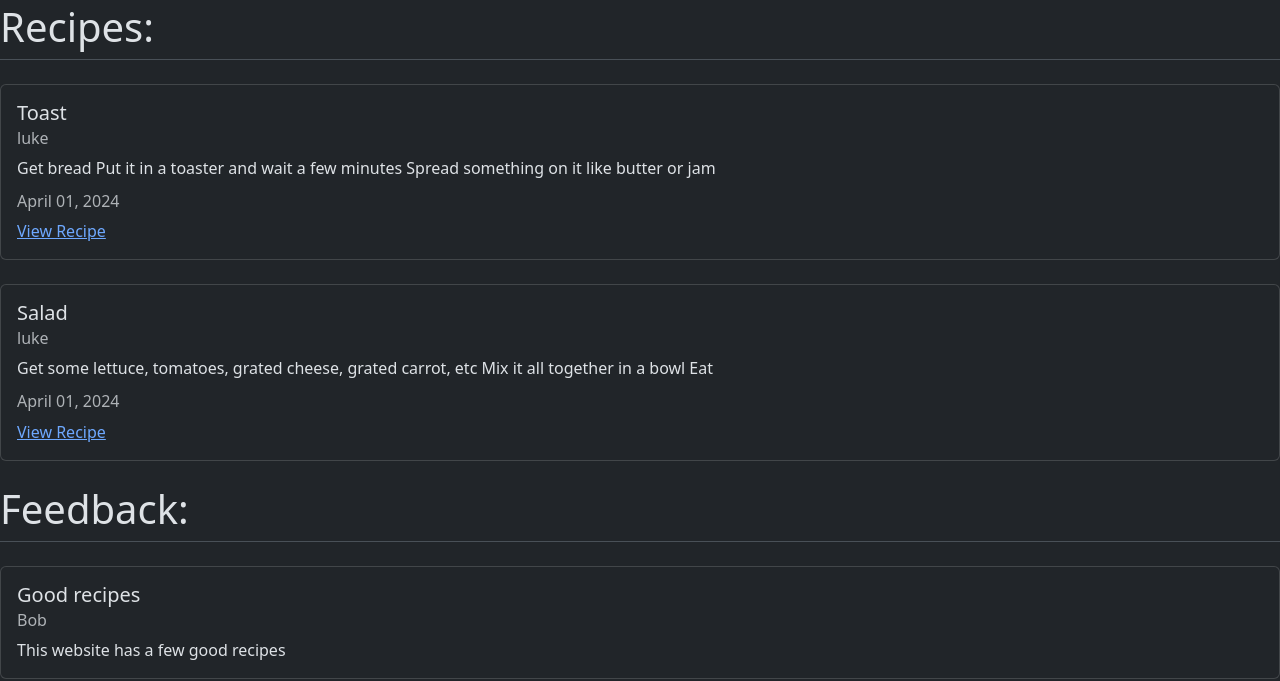
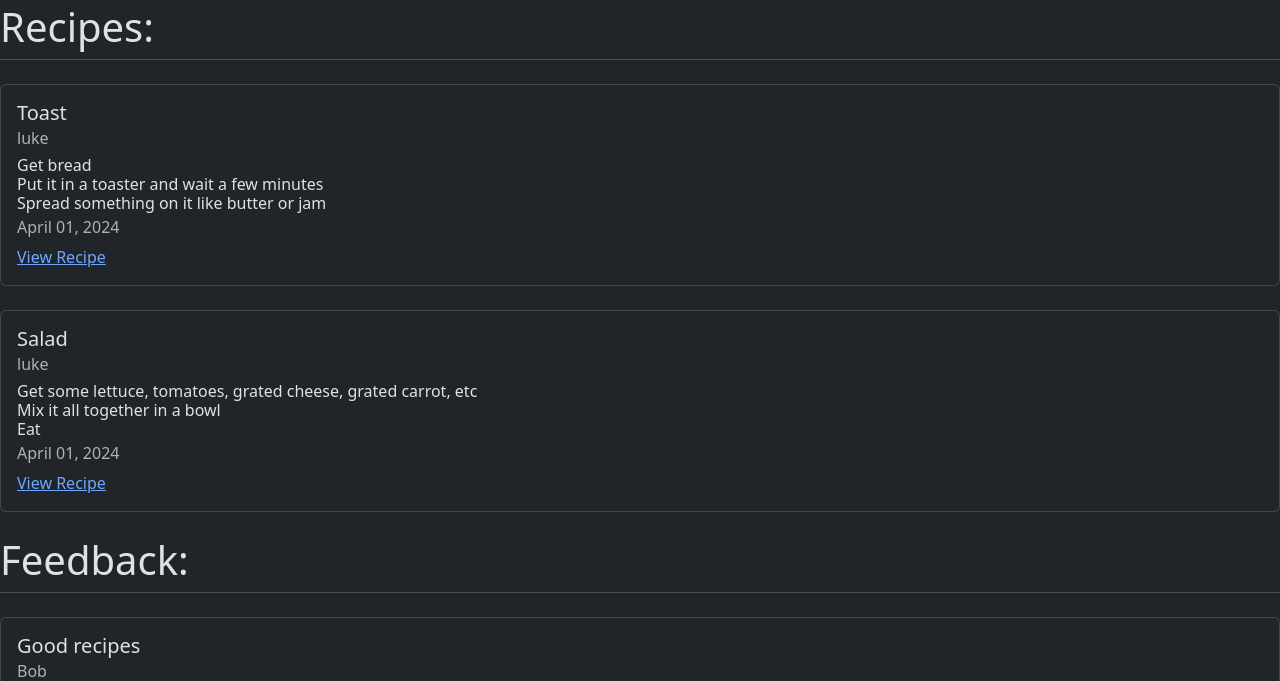
Before and after one commit to Luke-Vercoe-Techtorium/DjangoTerm1, a Django app: page / in a window 1280 px wide. Shown: the part 123-804 px from the top of the page. Run offline with Django 5.2, Linux system fonts and the light colour scheme; data comes from the database, SQL or seed files in the repository.

Commit message:
Fixed newlines in recipe descriptions

```diff
--- a/recipes_website/recipes/templates/recipes/breakfast.html
+++ b/recipes_website/recipes/templates/recipes/breakfast.html
@@ -15,8 +15,8 @@ Breakfast Recipes
     <div class="card my-4">
         <div class="card-body">
             <h5 class="card-title">{{ recipe.title }}</h5>
-            <h6 class="card-subtitle mb-2 text-muted">{{ recipe.author}}</h6>
-            <p class="card-text">{{ recipe.description}}</h6>
+            <h6 class="card-subtitle mb-2 text-muted">{{ recipe.author }}</h6>
+            <h6 class="card-text">{{ recipe.description|linebreaksbr }}</h6>
             <h6 class="card-subtitle mb-2 text-muted">{{ recipe.updated_at|date:"F d, Y" }}</h6>
             <a href="{% url 'recipes-detail' recipe.pk %}" class="card-link">View Recipe</a>
         </div>
--- a/recipes_website/recipes/templates/recipes/dinner.html
+++ b/recipes_website/recipes/templates/recipes/dinner.html
@@ -15,8 +15,8 @@ Dinner Recipes
     <div class="card my-4">
         <div class="card-body">
             <h5 class="card-title">{{ recipe.title }}</h5>
-            <h6 class="card-subtitle mb-2 text-muted">{{ recipe.author}}</h6>
-            <p class="card-text">{{ recipe.description}}</h6>
+            <h6 class="card-subtitle mb-2 text-muted">{{ recipe.author }}</h6>
+            <h6 class="card-text">{{ recipe.description|linebreaksbr }}</h6>
             <h6 class="card-subtitle mb-2 text-muted">{{ recipe.updated_at|date:"F d, Y" }}</h6>
             <a href="{% url 'recipes-detail' recipe.pk %}" class="card-link">View Recipe</a>
         </div>
--- a/recipes_website/recipes/templates/recipes/health_diet.html
+++ b/recipes_website/recipes/templates/recipes/health_diet.html
@@ -15,8 +15,8 @@ Health & Diet Recipes
     <div class="card my-4">
         <div class="card-body">
             <h5 class="card-title">{{ recipe.title }}</h5>
-            <h6 class="card-subtitle mb-2 text-muted">{{ recipe.author}}</h6>
-            <p class="card-text">{{ recipe.description}}</h6>
+            <h6 class="card-subtitle mb-2 text-muted">{{ recipe.author }}</h6>
+            <h6 class="card-text">{{ recipe.description|linebreaksbr }}</h6>
             <h6 class="card-subtitle mb-2 text-muted">{{ recipe.updated_at|date:"F d, Y" }}</h6>
             <a href="{% url 'recipes-detail' recipe.pk %}" class="card-link">View Recipe</a>
         </div>
--- a/recipes_website/recipes/templates/recipes/holidays.html
+++ b/recipes_website/recipes/templates/recipes/holidays.html
@@ -15,8 +15,8 @@ Holiday Recipes
     <div class="card my-4">
         <div class="card-body">
             <h5 class="card-title">{{ recipe.title }}</h5>
-            <h6 class="card-subtitle mb-2 text-muted">{{ recipe.author}}</h6>
-            <p class="card-text">{{ recipe.description}}</h6>
+            <h6 class="card-subtitle mb-2 text-muted">{{ recipe.author }}</h6>
+            <h6 class="card-text">{{ recipe.description|linebreaksbr }}</h6>
             <h6 class="card-subtitle mb-2 text-muted">{{ recipe.updated_at|date:"F d, Y" }}</h6>
             <a href="{% url 'recipes-detail' recipe.pk %}" class="card-link">View Recipe</a>
         </div>
--- a/recipes_website/recipes/templates/recipes/home.html
+++ b/recipes_website/recipes/templates/recipes/home.html
@@ -14,8 +14,8 @@ Home Page
     <div class="card my-4">
         <div class="card-body">
             <h5 class="card-title">{{ recipe.title }}</h5>
-            <h6 class="card-subtitle mb-2 text-muted">{{ recipe.author}}</h6>
-            <p class="card-text">{{ recipe.description}}</h6>
+            <h6 class="card-subtitle mb-2 text-muted">{{ recipe.author }}</h6>
+            <h6 class="card-text">{{ recipe.description|linebreaksbr }}</h6>
             <h6 class="card-subtitle mb-2 text-muted">{{ recipe.updated_at|date:"F d, Y" }}</h6>
             <a href="{% url 'recipes-detail' recipe.pk %}" class="card-link">View Recipe</a>
         </div>
--- a/recipes_website/recipes/templates/recipes/lunch.html
+++ b/recipes_website/recipes/templates/recipes/lunch.html
@@ -15,8 +15,8 @@ Lunch Recipes
     <div class="card my-4">
         <div class="card-body">
             <h5 class="card-title">{{ recipe.title }}</h5>
-            <h6 class="card-subtitle mb-2 text-muted">{{ recipe.author}}</h6>
-            <p class="card-text">{{ recipe.description}}</h6>
+            <h6 class="card-subtitle mb-2 text-muted">{{ recipe.author }}</h6>
+            <h6 class="card-text">{{ recipe.description|linebreaksbr }}</h6>
             <h6 class="card-subtitle mb-2 text-muted">{{ recipe.updated_at|date:"F d, Y" }}</h6>
             <a href="{% url 'recipes-detail' recipe.pk %}" class="card-link">View Recipe</a>
         </div>
--- a/recipes_website/recipes/templates/recipes/recipe_detail.html
+++ b/recipes_website/recipes/templates/recipes/recipe_detail.html
@@ -11,6 +11,8 @@ View Recipe
     <div class="card-body">
         <h5 class="card-title">{{ object.title }}</h5>
         <h6 class="card-subtitle mb-2 text-muted">{{ object.author }}</h6>
+        <h6 class="card-subtitle mb-2 text-muted">Category: {{ object.category }}</h6>
+        <h6 class="card-subtitle mb-2 text-muted">Meal Time: {{ object.meal_time }}</h6>
         <p class="card-text">
             {{ object.description }}
             <p />
```
